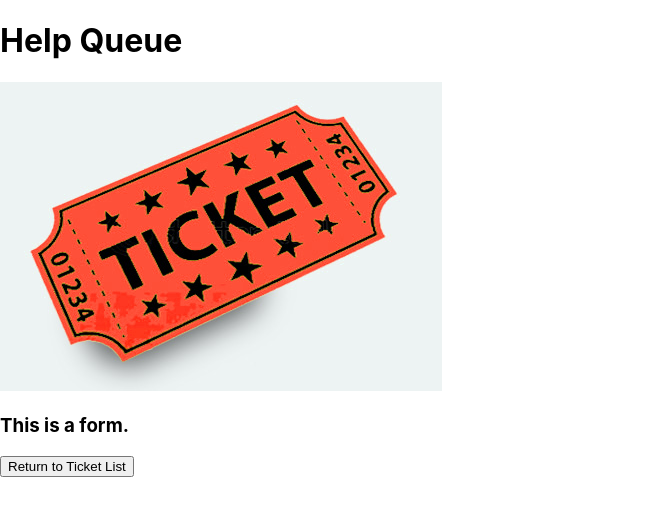
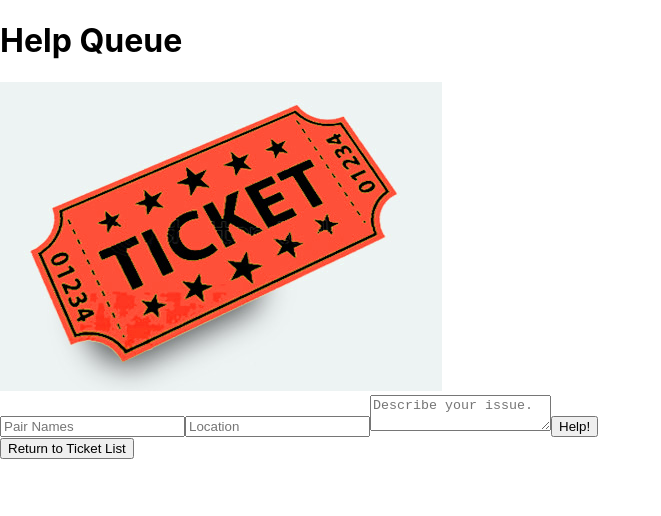
Before and after one commit to liliiakryvelova/help_queue, a React (Create React App) app: page / in a window 1280 px wide. Both pictures are taken after a click on the button "Add Ticket". Shown: the top 516 px of the page, without its empty margins (0-661 px from the left). Built offline with nearby package versions, Linux system fonts and the light colour scheme.

Commit message:
Passing data via callback function/exploring an unidirectional data flow

```diff
--- a/src/components/NewTicketForm.js
+++ b/src/components/NewTicketForm.js
@@ -1,11 +1,40 @@
 import React from "react";
+import PropTypes from "prop-types";
+import { v4 } from 'uuid';
 
 function NewTicketForm(props){
+
+  function handleNewTicketFormSubmission(event) {
+    event.preventDefault();
+    props.onNewTicketCreation({
+      names: event.target.names.value,
+      location: event.target.location.value,
+      issue: event.target.issue.value,
+      id: v4()
+    });
+  }
   return (
     <React.Fragment>
-      <h3>This is a form.</h3>
+      <form onSubmit={handleNewTicketFormSubmission}>
+        <input
+          type='text'
+          name='names'
+          placeholder='Pair Names' />
+        <input
+          type='text'
+          name='location'
+          placeholder='Location' />
+        <textarea
+          name='issue'
+          placeholder='Describe your issue.' />
+        <button type='submit'>Help!</button>
+      </form>
     </React.Fragment>
   );
 }
 
+NewTicketForm.propTypes = {
+  onNewTicketCreation: PropTypes.func
+};
+
 export default NewTicketForm;
--- a/src/components/TicketControl.js
+++ b/src/components/TicketControl.js
@@ -7,13 +7,20 @@
   constructor(props) {
     super(props);
     this.state = {
-      formVisibleOnPage: false
+      formVisibleOnPage: false,
+      mainTicketList: []
     }
+
     this.handleClick = this.handleClick.bind(this); //specific line of code that binds our function
   }
   // handleClick = () => {
   //   this.setState({formVisibleOnPage: true});
   // }
+  handleAddingNewTicketToList = (newTicket) => {
+    const newMainTicketList = this.state.mainTicketList.concat(newTicket);
+    this.setState({mainTicketList: newMainTicketList,
+                  formVisibleOnPage: false });
+  }
   handleClick() {
     this.setState(prevState => ({
       formVisibleOnPage: !prevState.formVisibleOnPage
@@ -25,10 +32,10 @@
     let buttonText = null; // new code
 
     if(this.state.formVisibleOnPage){
-      currentlyVisibleState = <NewTicketForm />
+      currentlyVisibleState = <NewTicketForm onNewTicketCreation={this.handleAddingNewTicketToList}/>
       buttonText = "Return to Ticket List"; // new code
     }else{
-      currentlyVisibleState = <TicketList />
+      currentlyVisibleState = <TicketList ticketList={this.state.mainTicketList}/>
       buttonText = "Add Ticket"; // new code
     }
     return (
--- a/src/components/TicketList.js
+++ b/src/components/TicketList.js
@@ -1,31 +1,15 @@
 import React from "react";
 import Ticket from "./Ticket";
+import PropTypes from "prop-types";
 
-const mainTicketList = [
-  {
-    names: 'Thato and Haley',
-    location: '3A',
-    issue: 'Firebase won\'t save record. Halp.'
-  },
-  {
-    names: 'Sleater and Kinney',
-    location: '4B',
-    issue: 'Prop types are throwing an error.'
-  },
-  {
-    names: 'Imani & Jacob',
-    location: '9F',
-    issue: 'Child component isn\'t rendering.'
-  }
-];
 
-function TicketList(){
+function TicketList(props){
   return (
     <React.Fragment>
     {/*add a loop to render a Ticket component
     for each entry in mainTicketList */}
     <hr/>
-    {mainTicketList.map((ticket, index) =>
+    {props.ticketList.map((ticket, index) =>
       <Ticket names={ticket.names}
         location={ticket.location}
         issue={ticket.issue}
@@ -35,4 +19,9 @@
   );
 }
 
+//Add propTypes for ticketList.
+TicketList.propTypes = {
+  ticketList: PropTypes.array
+}
+
 export default TicketList;
```
Also changed, not shown: 1 other file (tests, documents, lock files or other folders).
